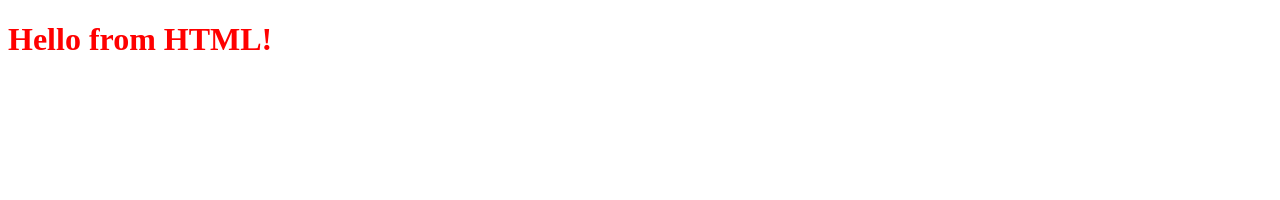
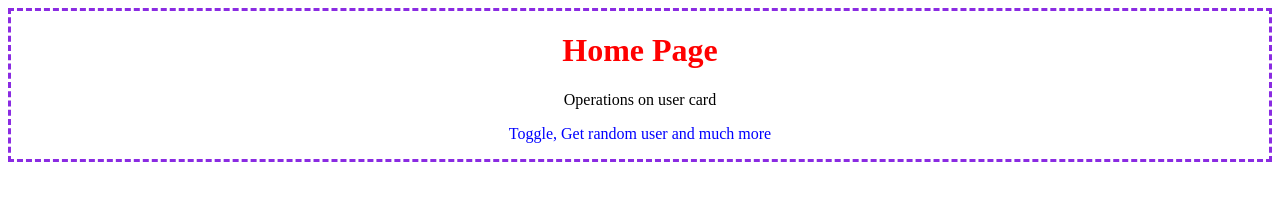
Before and after one commit to SahasraSunkara-99/AutoSuggestions, a website: page frontend/index.html in a window 1280 px wide. Drawn offline with Linux system fonts and the light colour scheme.

Commit message:
home page intro

```diff
--- a/frontend/index.css
+++ b/frontend/index.css
@@ -1,3 +1,16 @@
 h1{
     color:red;
 }
+#home-intro{
+    text-align: center;
+    /* border: 3px;
+    border-color: black;
+    border-style: dashed;  */
+    border: 3px dashed blueviolet;
+}
+#home-intro:hover{
+    background-color: blanchedalmond;
+}
+#p2{
+    color: blue;
+}
--- a/frontend/index.html
+++ b/frontend/index.html
@@ -7,7 +7,11 @@
     <link rel="stylesheet" href="index.css">
 </head>
 <body>
-    <h1>Hello from HTML!</h1>
+    <div id = "home-intro">
+    <h1>Home Page</h1>
+    <p id="p1">Operations on user card</p>
+    <p id="p2">Toggle, Get random user and much more</p>
+    </div>
     <script src="index.js"></script>
 </body>
 </html>
```
Also changed, not shown: server.js (line endings or trailing spaces).
